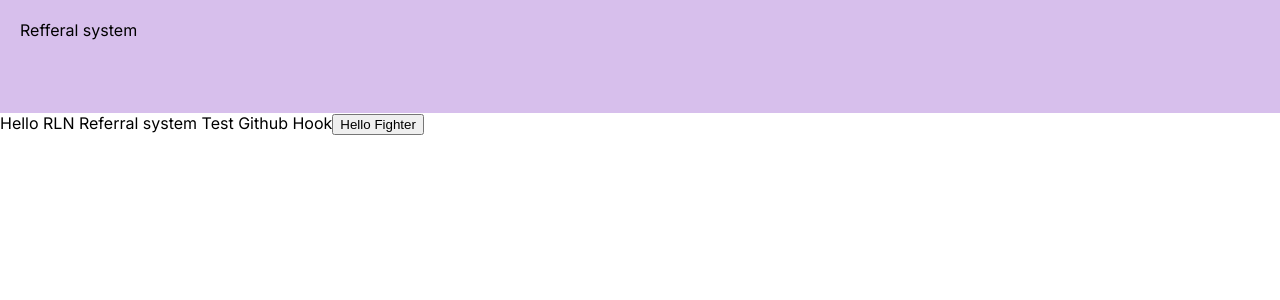
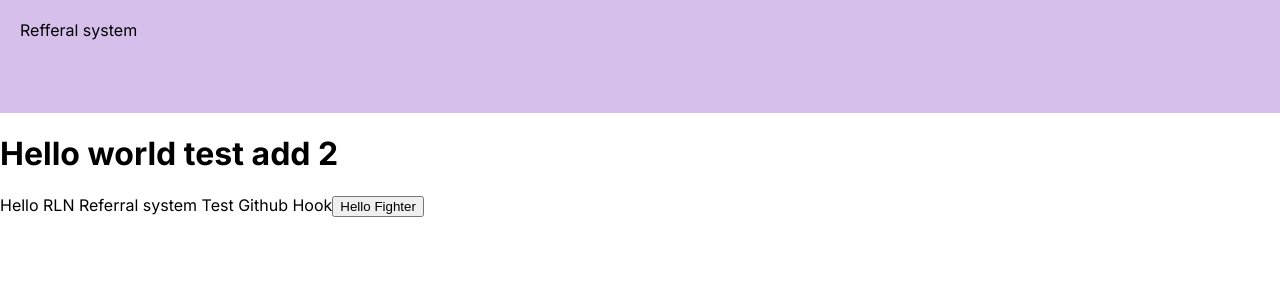
Before and after one commit to yottrakul/rln-referral, a Next.js app: page / in a window 1280 px wide. Shown: the top 300 px of the page. Built offline with nearby package versions, Linux system fonts and the light colour scheme.

Commit message:
chore: add header3

```diff
--- a/src/app/page.tsx
+++ b/src/app/page.tsx
@@ -2,8 +2,10 @@ export default function Home() {
   return (
     <main>
       <div className="header-banner">Refferal system</div>
+      <h1>Hello world test add 2</h1>
       Hello RLN Referral system Test Github Hook
       <button>Hello Fighter</button>
+
     </main>
   );
 }
```
